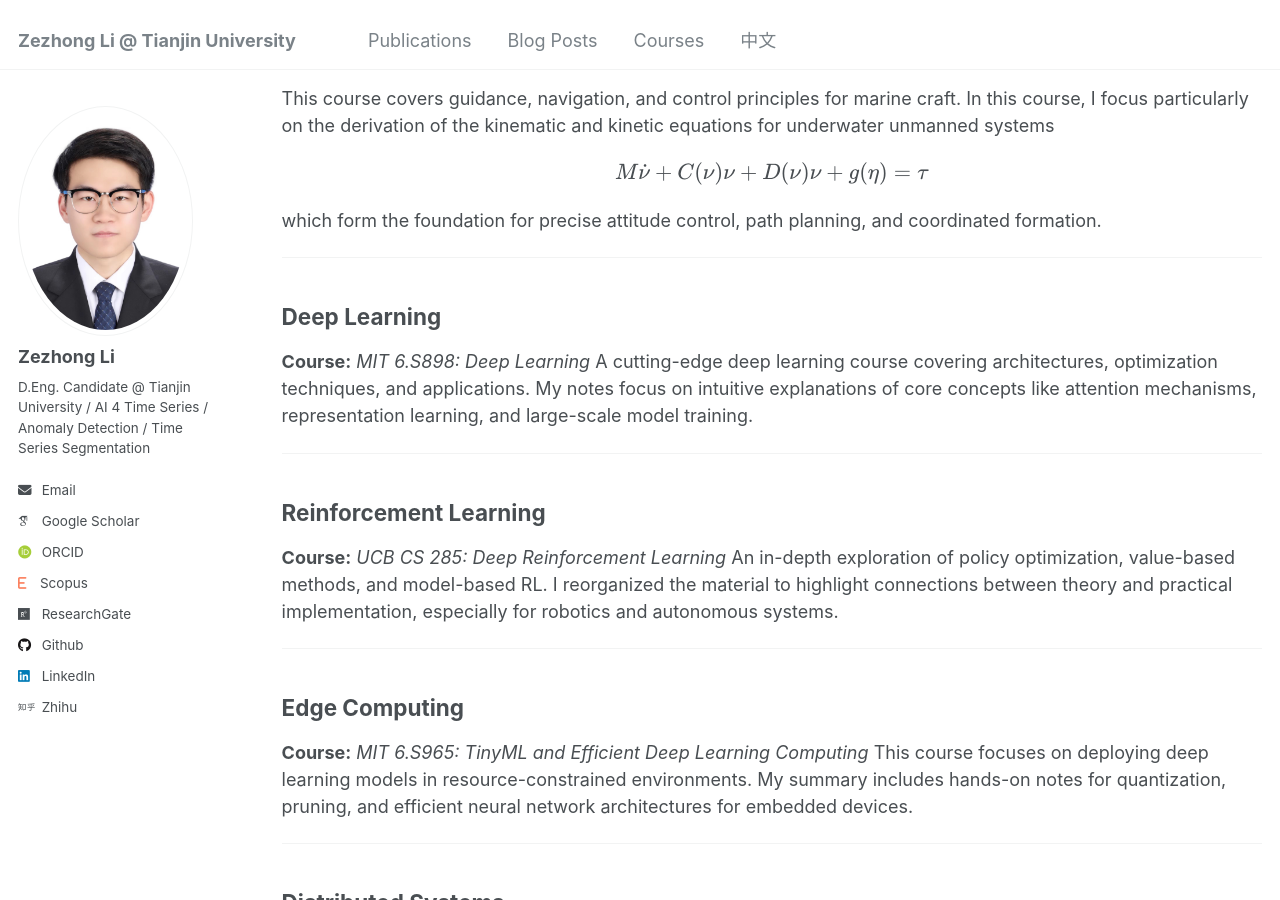
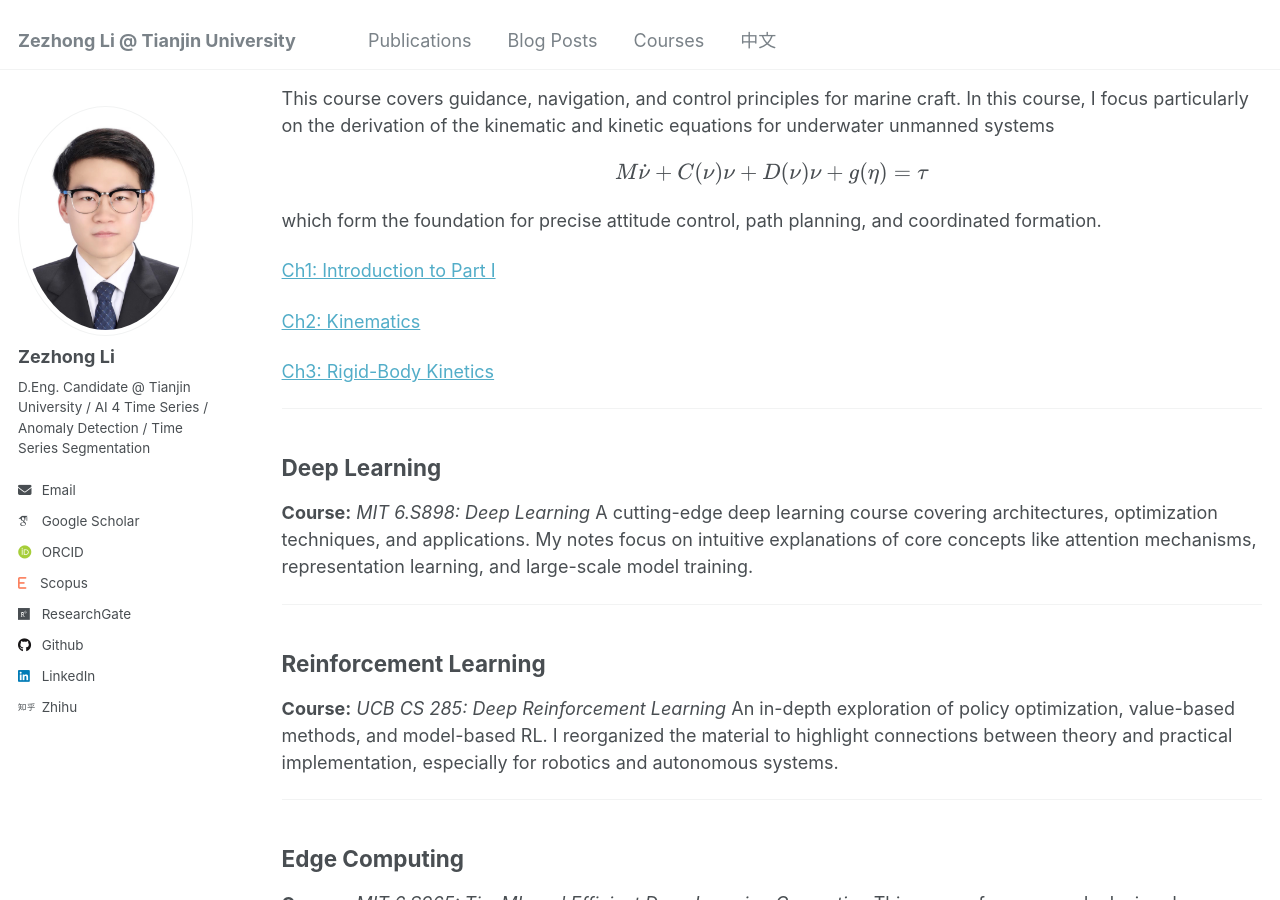
Before and after one commit to lzz19980125/lzz19980125.github.io, a Jekyll site: the page built from _pages/courses.md, in a window 1280 px wide and 900 px high, scrolled down 468 px. Built offline with Jekyll 4.4.1, drawn with Linux system fonts in a browser that asks for light colours; some web fonts are replaced.

Commit message:
Update courses.md

```diff
--- a/_pages/courses.md
+++ b/_pages/courses.md
@@ -24,6 +24,12 @@ M\dot{\nu}+C(\nu )\nu +D(\nu )\nu +g(\eta )=\tau
 $$
 
 which form the foundation for precise attitude control, path planning, and coordinated formation.
+
+[Ch1: Introduction to Part I](https://lzz19980125.github.io/posts/2025-7-20-Introduction%20to%20Underwater%20Glider)
+
+[Ch2: Kinematics](https://lzz19980125.github.io/posts/2025-7-28-Kinematic%20Analysis%20of%20Underwater%20Gliders)
+
+[Ch3: Rigid-Body Kinetics](https://lzz19980125.github.io/posts/2025-8-2-Kinetics%20Analysis%20of%20Underwater%20Gliders)
 
 ------
 
```
